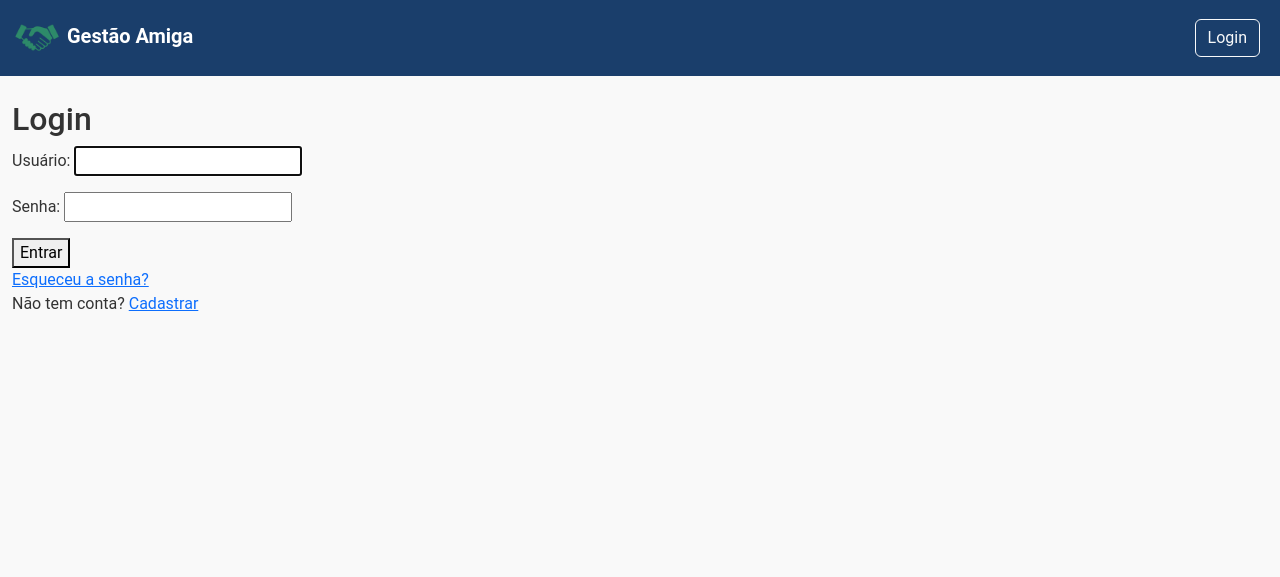
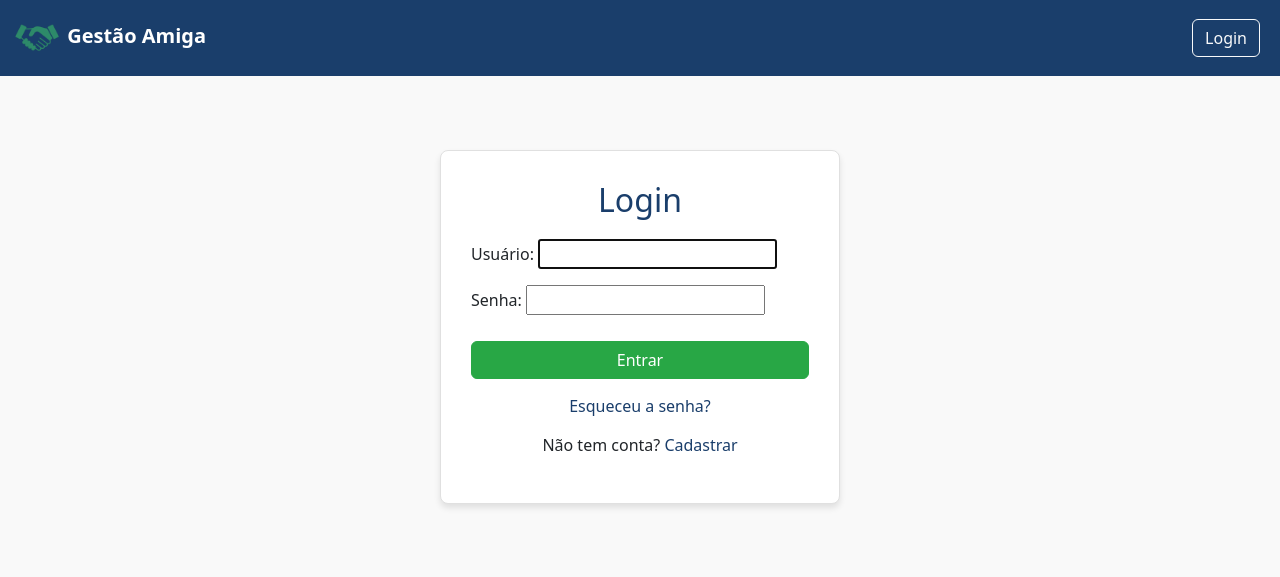
Before and after one commit to saulorodrigocfs/gestao-amiga, a Django app: page /accounts/login/ in a window 1280 px wide. Shown: the top 577 px of the page. Run offline with Django 5.2, Linux system fonts and the light colour scheme.

Commit message:
Atualização de fontes, melhoria do layout login/register

```diff
--- a/gestao_amiga/settings.py
+++ b/gestao_amiga/settings.py
@@ -116,7 +116,8 @@ USE_TZ = True
 # Static files (CSS, JavaScript, Images)
 # https://docs.djangoproject.com/en/5.2/howto/static-files/
 
-STATIC_URL = 'static/'
+STATIC_URL = '/static/'
+STATICFILES_DIRS = [BASE_DIR / 'static']
 
 # Default primary key field type
 # https://docs.djangoproject.com/en/5.2/ref/settings/#default-auto-field
--- a/static/css/estilo.css
+++ b/static/css/estilo.css
@@ -11,7 +11,6 @@
 body {
     background-color: var(--cor-fundo);
     color: var(--cor-texto);
-    font-family: 'Roboto', sans-serif;
 }
 
 /* Navbar */
@@ -22,7 +21,6 @@ body {
 
 /* Título navbar */
 .brand-text {
-    font-family: 'Roboto', sans-serif;
     font-size: 20px;
     font-weight: bold
 }
@@ -48,3 +46,8 @@ body {
     border-radius: 8px;
     margin-bottom: 15px;
 }
+
+form .helptext {
+    font-size: 0.8rem;
+    color: #555;
+}
--- a/templates/accounts/login.html
+++ b/templates/accounts/login.html
@@ -1,11 +1,20 @@
 {% extends 'base.html' %}
 {% block content %}
-    <h2>Login</h2>
+<div class="card" style="max-width: 400px; margin: 50px auto; padding: 30px; box-shadow: 0 4px 6px rgba(0,0,0,0.1);">
+    <h2 style="text-align: center; margin-bottom: 20px; color: var(--cor-primaria);">Login</h2>
     <form method="post">
         {% csrf_token %}
         {{ form.as_p }}
-        <button type="submit">Entrar</button>
+        <button type="submit" class="btn btn-primary" style="width: 100%; margin-top: 10px;">Entrar</button>
     </form>
-    <a href="{% url 'password_reset' %}">Esqueceu a senha?</a>
-    <p>Não tem conta? <a href="{% url 'register' %}">Cadastrar</a></p>
+
+    <div style="text-align: center; margin-top: 15px;">
+        <a href="{% url 'password_reset' %}" style="color: var(--cor-primaria); text-decoration: none;">Esqueceu a senha?</a>
+    </div>
+
+    <p style="text-align: center; margin-top: 15px;">
+        Não tem conta? <a href="{% url 'register' %}" style="color: var(--cor-primaria); text-decoration: none;">Cadastrar</a>
+    </p>
+</div>
+
 {% endblock %}
--- a/templates/accounts/painel.html
+++ /dev/null
@@ -1,5 +0,0 @@
-{% extends 'base.html' %}
-{% block content %}
-<h1>Olá {{ user.username }}!</h1>
-<p>Bem-vindo ao seu painel do Gestão Amiga.</p>
-{% endblock %}
--- a/templates/financeiro/cadastrar_venda.html
+++ b/templates/financeiro/cadastrar_venda.html
@@ -2,9 +2,10 @@
 {% block content %}
 <h2>Cadastrar Venda</h2>
 
-<form method="post">
+<form method="post" id="form-venda">
     {% csrf_token %}
     {{ form.as_p }}
+
     <button type="submit" class="btn btn-success">Registrar Venda</button>
     <a href="{% url 'lista_vendas' loja_id %}" class="btn btn-secondary">Cancelar</a>
 </form>
```
Also changed, not shown: gestao/views.py (+5 -5 lines), templates/accounts/register.html (+8 -3 lines), db.sqlite3, static/img/logo.PNG (renamed from gestao/static/img/logo.PNG).
